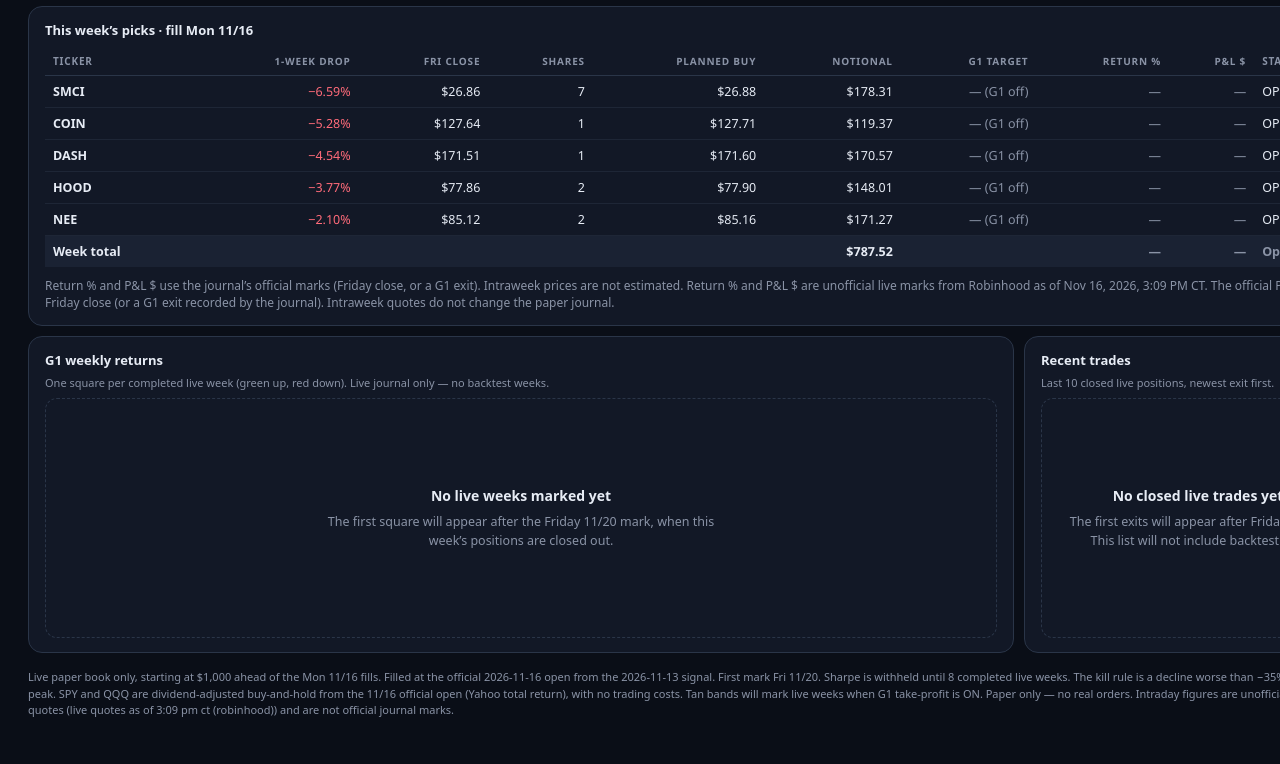
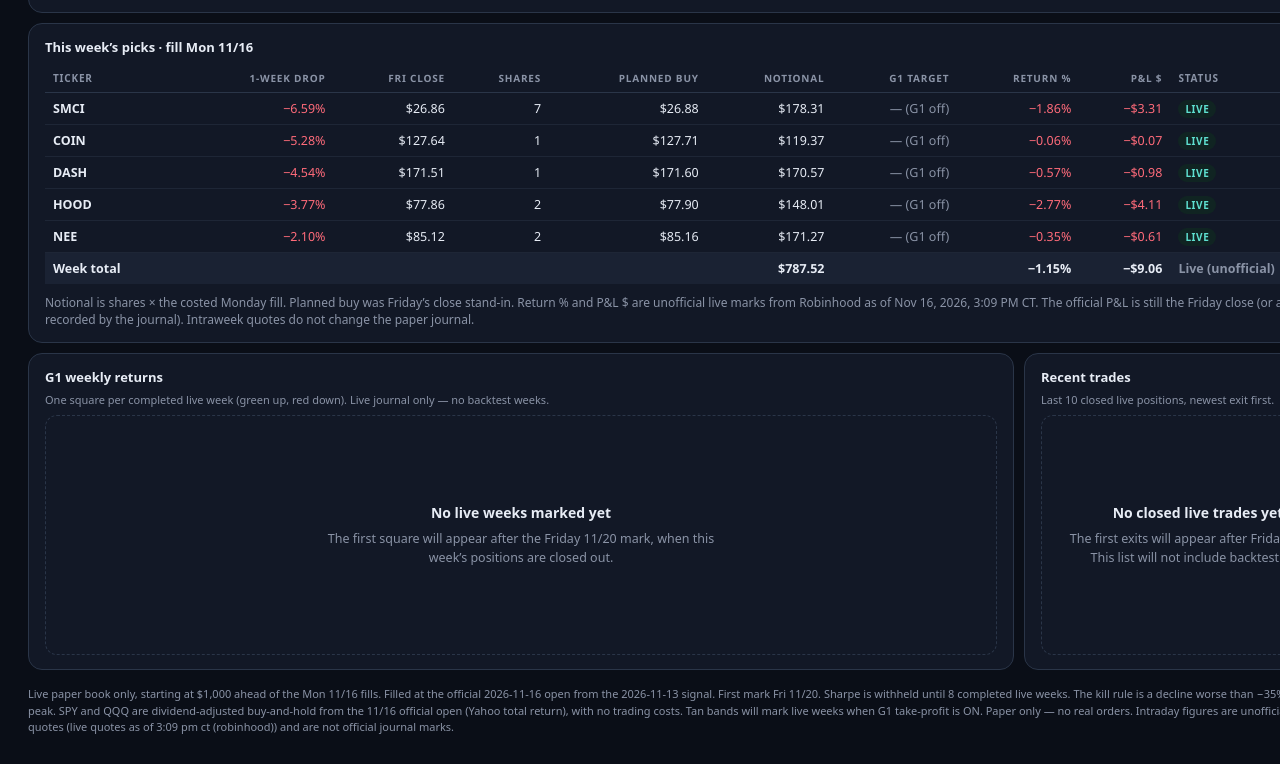
Before and after one commit to bird-ops-ai/g1-dashboard, a plain HTML site: page index.html in a window 1280 px wide. Shown: the part 1136-1900 px from the top of the page. Drawn offline with Linux system fonts and the light colour scheme.

Commit message:
Update live G1 paper dashboard

```diff
--- a/index.html
+++ b/index.html
@@ -136,19 +136,19 @@ tfoot td { border-bottom: 0; border-top: 1px solid #2A3548; font-weight: 650; ba
     <div>
       <h1>G1 Dashboard</h1>
       <div class="sub">Paper journal · America/Chicago · Monday, Nov 16, 2026 · last journal run 2026-11-16 09:21:50 CST</div>
-      <div class="updated">Last updated Monday, Nov 16, 2026, 3:10 PM CT</div>
+      <div class="updated">Last updated Monday, Nov 16, 2026, 6:29 PM CT</div>
       <div class="live-stamp">Live quotes as of 3:09 PM CT (Robinhood) <span class="unofficial">· unofficial mid-week marks</span></div>
     </div>
     <div class="pills">
       <span class="pill paper">PAPER ONLY</span>
-      <span class="pill live">LIVE BOOK $212.48</span>
+      <span class="pill live">LIVE BOOK $990.94</span>
       <span class="pill off">G1 OFF</span>
     </div>
   </div>
 
   <div class="section-label">Live paper book — current state</div>
   <div class="kpis live">
-    <div class="card"><h3>Balance</h3><div class="v">$212.48</div><div class="s">Intraday unofficial · cash $212.48</div></div><div class="card"><h3>Return</h3><div class="v neg">−78.75%</div><div class="s">Since 11/16 · unofficial</div></div><div class="card"><h3>vs SPY / QQQ</h3><div class="v neg">SPY −78.75% · QQQ −78.75%</div><div class="s">Since 11/16 · unofficial live marks</div></div><div class="card"><h3>Sharpe</h3><div class="v dash">—</div><div class="s">Needs 8 weeks</div></div><div class="card"><h3>Max drawdown</h3><div class="v">0.00%</div><div class="s">Kill if worse than −35% · official marks</div></div><div class="card"><h3>Weeks up</h3><div class="v dash">—</div><div class="s">First mark Fri 11/20</div></div><div class="card"><h3>G1 status</h3><div class="v neg">OFF</div><div class="s">11/16 week · plain rule</div></div>
+    <div class="card"><h3>Balance</h3><div class="v">$990.94</div><div class="s">Intraday unofficial · cash $212.48</div></div><div class="card"><h3>Return</h3><div class="v neg">−0.91%</div><div class="s">Since 11/16 · since fill −0.91% · unofficial</div></div><div class="card"><h3>vs SPY / QQQ</h3><div class="v pos">SPY +0.38% · QQQ +0.41%</div><div class="s">Since 11/16 open · SPY −1.29% · QQQ −1.31% · unofficial</div></div><div class="card"><h3>Sharpe</h3><div class="v dash">—</div><div class="s">Needs 8 weeks</div></div><div class="card"><h3>Max drawdown</h3><div class="v">0.00%</div><div class="s">Kill if worse than −35% · official marks</div></div><div class="card"><h3>Weeks up</h3><div class="v dash">—</div><div class="s">First mark Fri 11/20</div></div><div class="card"><h3>G1 status</h3><div class="v neg">OFF</div><div class="s">11/16 week · plain rule</div></div>
   </div>
 
   <div class="card g1bar">
@@ -325,9 +325,9 @@ tfoot td { border-bottom: 0; border-top: 1px solid #2A3548; font-weight: 650; ba
           <td class="r">$26.88</td>
           <td class="r">$178.31</td>
           <td class="r dash">— (G1 off)</td>
-          <td class="r dash">—</td>
-          <td class="r dash">—</td>
-          <td>OPEN</td>
+          <td class="r neg">−1.86%</td>
+          <td class="r neg">−$3.31</td>
+          <td><span class="badge livequote">LIVE</span></td>
         </tr>
         <tr>
           <td><b>COIN</b></td>
@@ -337,9 +337,9 @@ tfoot td { border-bottom: 0; border-top: 1px solid #2A3548; font-weight: 650; ba
           <td class="r">$127.71</td>
           <td class="r">$119.37</td>
           <td class="r dash">— (G1 off)</td>
-          <td class="r dash">—</td>
-          <td class="r dash">—</td>
-          <td>OPEN</td>
+          <td class="r neg">−0.06%</td>
+          <td class="r neg">−$0.07</td>
+          <td><span class="badge livequote">LIVE</span></td>
         </tr>
         <tr>
           <td><b>DASH</b></td>
@@ -349,9 +349,9 @@ tfoot td { border-bottom: 0; border-top: 1px solid #2A3548; font-weight: 650; ba
           <td class="r">$171.60</td>
           <td class="r">$170.57</td>
           <td class="r dash">— (G1 off)</td>
-          <td class="r dash">—</td>
-          <td class="r dash">—</td>
-          <td>OPEN</td>
+          <td class="r neg">−0.57%</td>
+          <td class="r neg">−$0.98</td>
+          <td><span class="badge livequote">LIVE</span></td>
         </tr>
         <tr>
           <td><b>HOOD</b></td>
@@ -361,9 +361,9 @@ tfoot td { border-bottom: 0; border-top: 1px solid #2A3548; font-weight: 650; ba
           <td class="r">$77.90</td>
           <td class="r">$148.01</td>
           <td class="r dash">— (G1 off)</td>
-          <td class="r dash">—</td>
-          <td class="r dash">—</td>
-          <td>OPEN</td>
+          <td class="r neg">−2.77%</td>
+          <td class="r neg">−$4.11</td>
+          <td><span class="badge livequote">LIVE</span></td>
         </tr>
         <tr>
           <td><b>NEE</b></td>
@@ -373,9 +373,9 @@ tfoot td { border-bottom: 0; border-top: 1px solid #2A3548; font-weight: 650; ba
           <td class="r">$85.16</td>
           <td class="r">$171.27</td>
           <td class="r dash">— (G1 off)</td>
-          <td class="r dash">—</td>
-          <td class="r dash">—</td>
-          <td>OPEN</td>
+          <td class="r neg">−0.35%</td>
+          <td class="r neg">−$0.61</td>
+          <td><span class="badge livequote">LIVE</span></td>
         </tr>
       </tbody>
       <tfoot>
@@ -384,14 +384,14 @@ tfoot td { border-bottom: 0; border-top: 1px solid #2A3548; font-weight: 650; ba
           <td></td><td></td><td></td><td></td>
           <td class="r">$787.52</td>
           <td></td>
-          <td class="r dash">—</td>
-          <td class="r dash">—</td>
-          <td class="dash">Open</td>
+          <td class="r">−1.15%</td>
+          <td class="r">−$9.06</td>
+          <td class="dash">Live (unofficial)</td>
         </tr>
       </tfoot>
     </table>
     </div>
-    <div class="s" style="margin-top:10px">Return % and P&amp;L $ use the journal’s official marks (Friday close, or a G1 exit). Intraweek prices are not estimated. Return % and P&amp;L $ are unofficial live marks from Robinhood as of Nov 16, 2026, 3:09 PM CT. The official P&amp;L is still the Friday close (or a G1 exit recorded by the journal). Intraweek quotes do not change the paper journal.</div>
+    <div class="s" style="margin-top:10px">Notional is shares × the costed Monday fill. Planned buy was Friday’s close stand-in. Return % and P&amp;L $ are unofficial live marks from Robinhood as of Nov 16, 2026, 3:09 PM CT. The official P&amp;L is still the Friday close (or a G1 exit recorded by the journal). Intraweek quotes do not change the paper journal.</div>
   </div>
 
   <div class="bottom">
```
